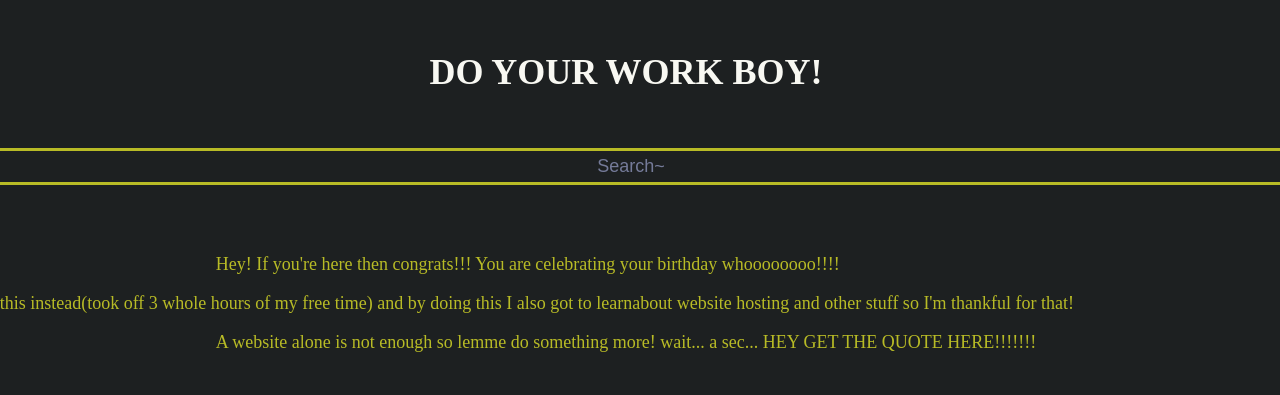
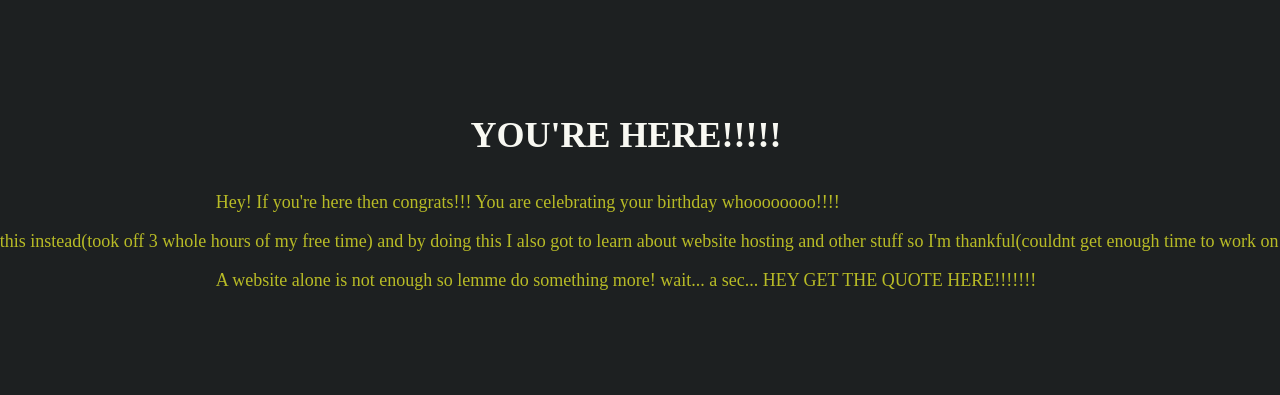
Before and after one commit to Ace-Extrenof/bday, a plain HTML site: page index.html in a window 1280 px wide. Shown: the part 193-588 px from the top of the page. Drawn offline with Linux system fonts and the light colour scheme; a web font is replaced by a local one.

Commit message:
finalllllll

```diff
--- a/index.html
+++ b/index.html
@@ -9,17 +9,13 @@
 
 <body>
     <nav>
-        <h1>DO YOUR WORK BOY!</h1>
-        <h2 id="date"></h2>
-        <form action="https://google.com/" method="get">
-            <input type="text" class="input" placeholder="Search~" name="q" autofocus />
-        </form>
+        <h1>YOU'RE HERE!!!!!</h1>
 
         <ul>
             <p style="color: #b8bb26; margin-left: 80em; margin-right: 80em;">Hey! If you're here then congrats!!! You are celebrating your birthday whoooooooo!!!!</p>
             <p>So lets get to the main point... Once again happy birthday! I couldn't really do much thats cool for a
-                birhtday so i rampaged around for a bit and just decided to do this instead(took off 3 whole hours of my
-                free time) and by doing this I also got to learnabout website hosting and other stuff so I'm thankful
+                birthday so i rampaged around for a bit and just decided to do this instead(took off 3 whole hours of my
+                free time) and by doing this I also got to learn about website hosting and other stuff so I'm thankful(couldnt get enough time to work on actually good css ;-;)
                 for that!</p>
             <p style="#b8bb26; margin-left: 80em; margin-right: 80em;">A website alone is not enough so lemme do something more! wait... a sec... HEY GET THE QUOTE HERE!!!!!!!
             </p>
```
